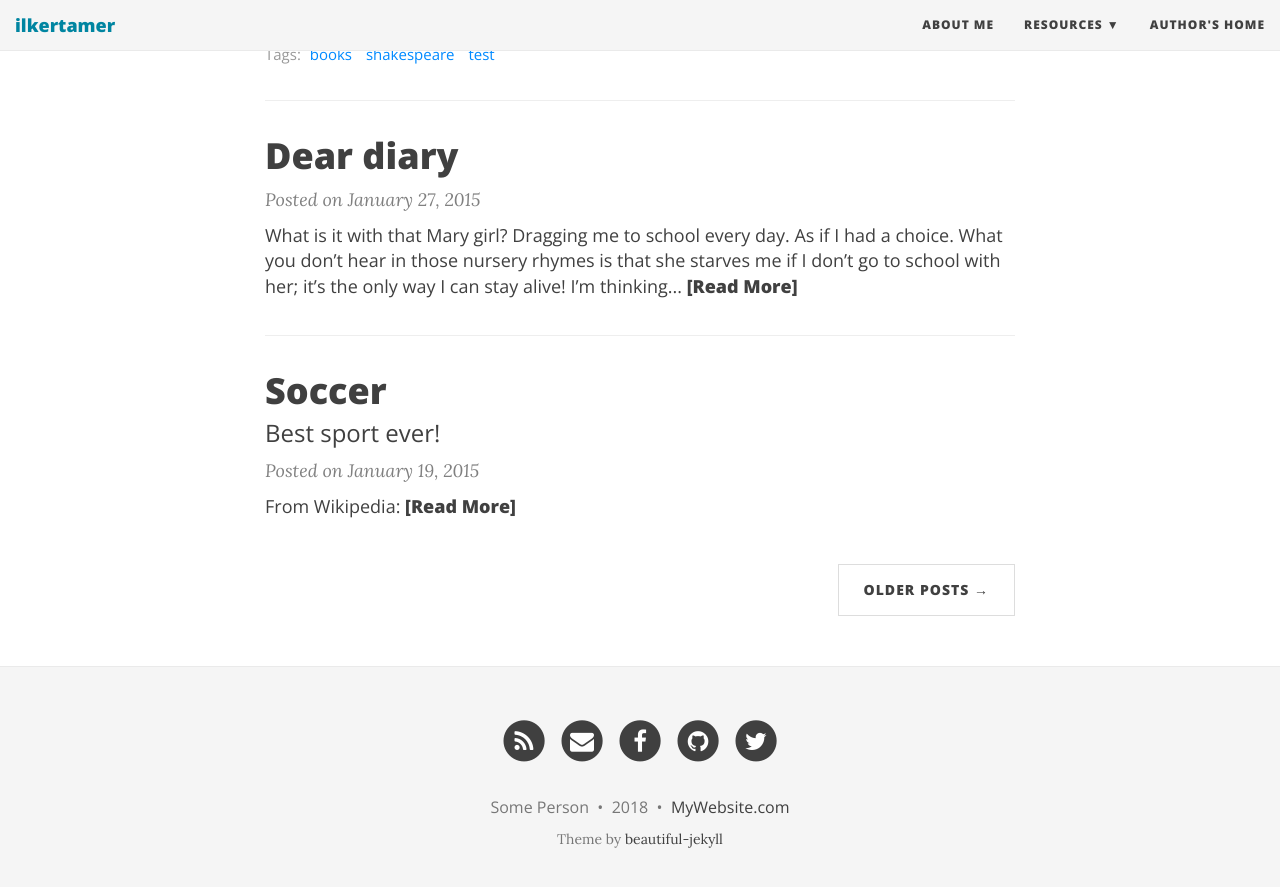
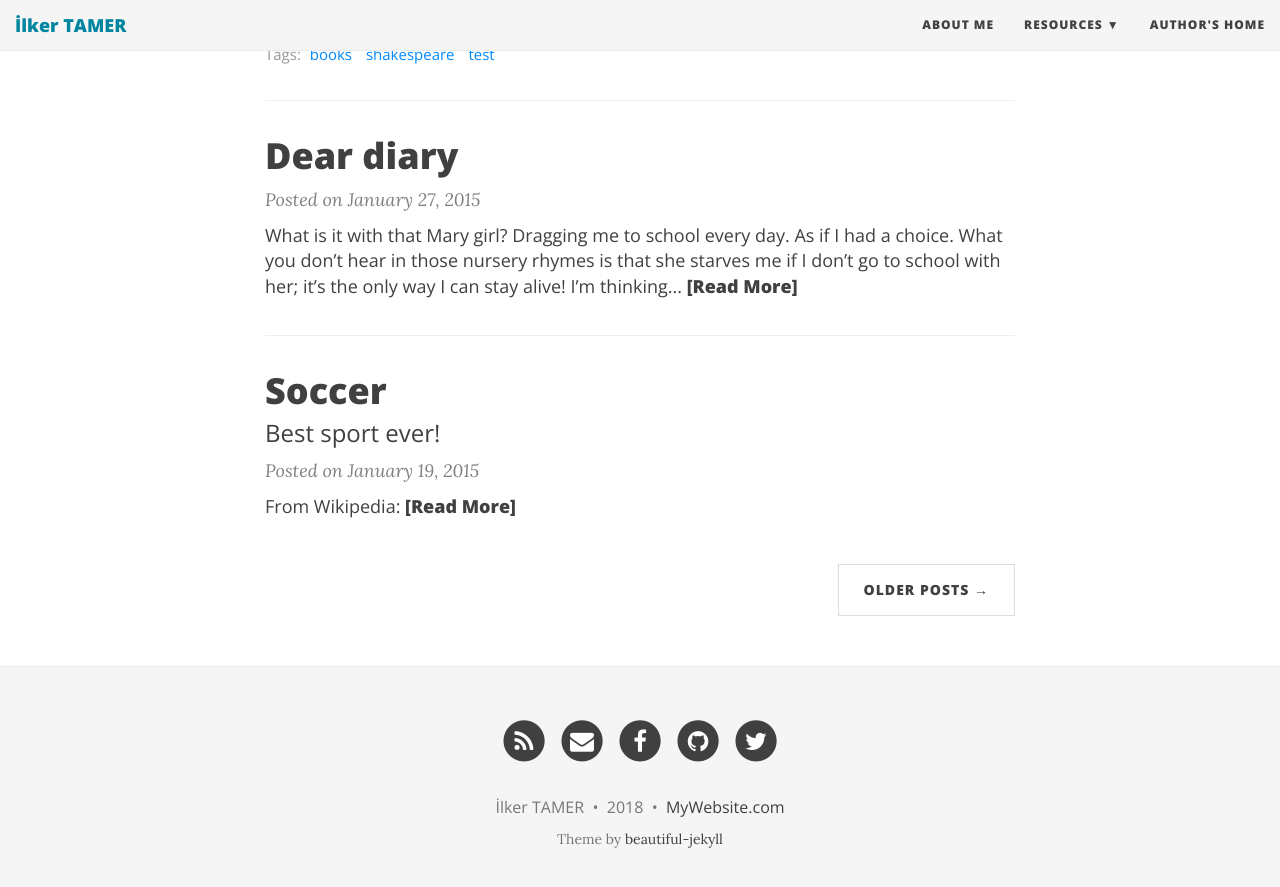
Before and after one commit to ilkertamer/ilkertamer.github.io, a Jekyll site: the page built from index.html, in a window 1280 px wide and 900 px high, scrolled down 1134 px. Shown: the top 887 px of the window. Built offline with Jekyll 4.4.1, drawn with Linux system fonts in a browser that asks for light colours; nearby versions of some CDN libraries; the list of posts is cut into pages by our own code.

Commit message:
config.yml Edit

```diff
--- a/_config.yml
+++ b/_config.yml
@@ -14,16 +14,16 @@ baseurl: ""
 # Of course don't forget to change the username and projectname to YOUR username and project
 
 # Name of website
-title: ilkertamer
+title: İlker TAMER
 
 # Short description of your site
-description: A virtual proof that name is awesome!
+description: Biraz ondan biraz bundan ortaya karışık.
 
 # --- Navigation bar options --- #
 
 # List of links in the navigation bar
 navbar-links:
-  About Me: "aboutme"
+  About Me: "Hakkımda"
   Resources:
     - Beautiful Jekyll: "http://deanattali.com/beautiful-jekyll/"
     - Learn markdown: "http://www.markdowntutorial.com/"
@@ -32,7 +32,7 @@ navbar-links:
 
 # Image to show in the navigation bar - image must be a square (width = height)
 # Remove this parameter if you don't want an image in the navbar
-avatar: "/img/avatar-icon.png"
+##############avatar: "/img/avatar-icon.png"
 
 # If you want to have an image logo in the top-left corner instead of the title text,
 # then specify the following parameter
@@ -64,7 +64,7 @@ footer-link-col: "#404040"
 # Change all these values or delete the ones you don't want.
 # Important: you must keep the "name" parameter, everything else you can remove
 author:
-  name: Some Person
+  name: İlker TAMER
 
 # Select your active Social Network Links.
 # Uncomment the links you want to show in the footer and add your information to each link.
```
